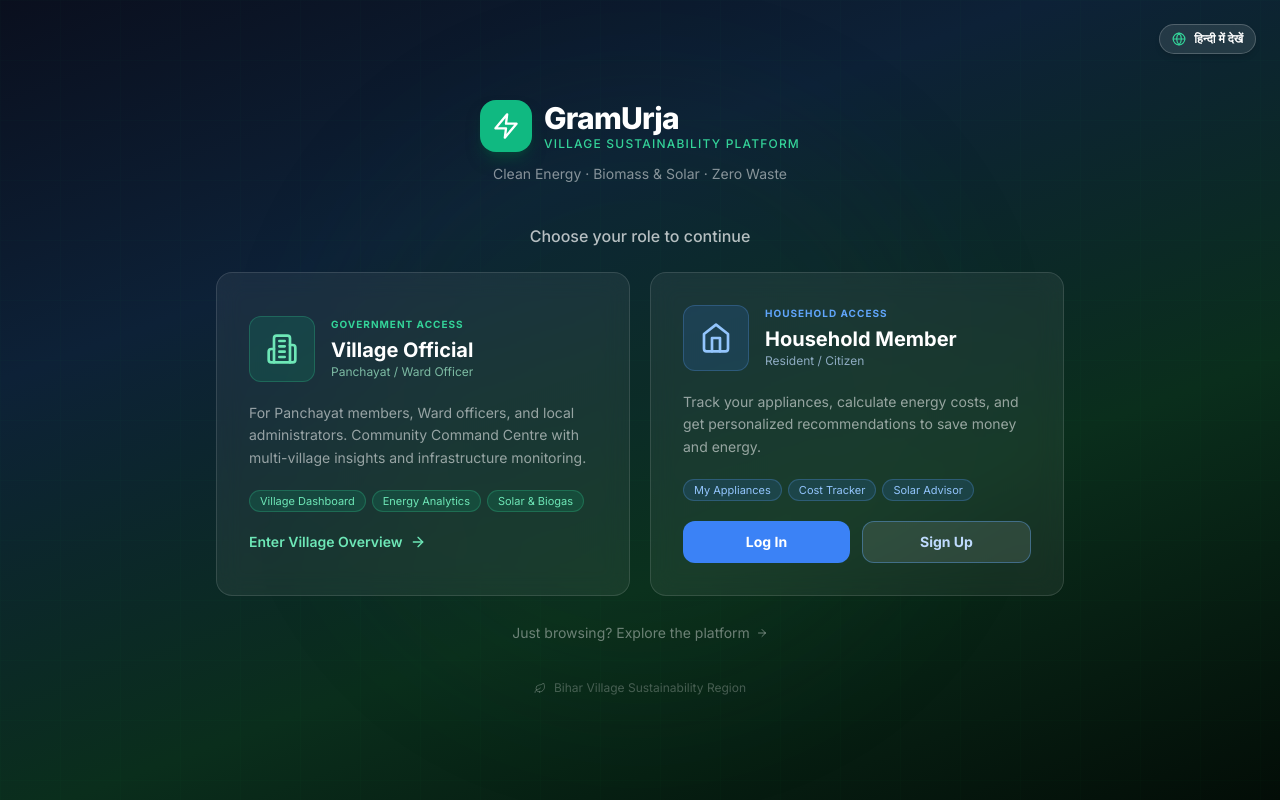
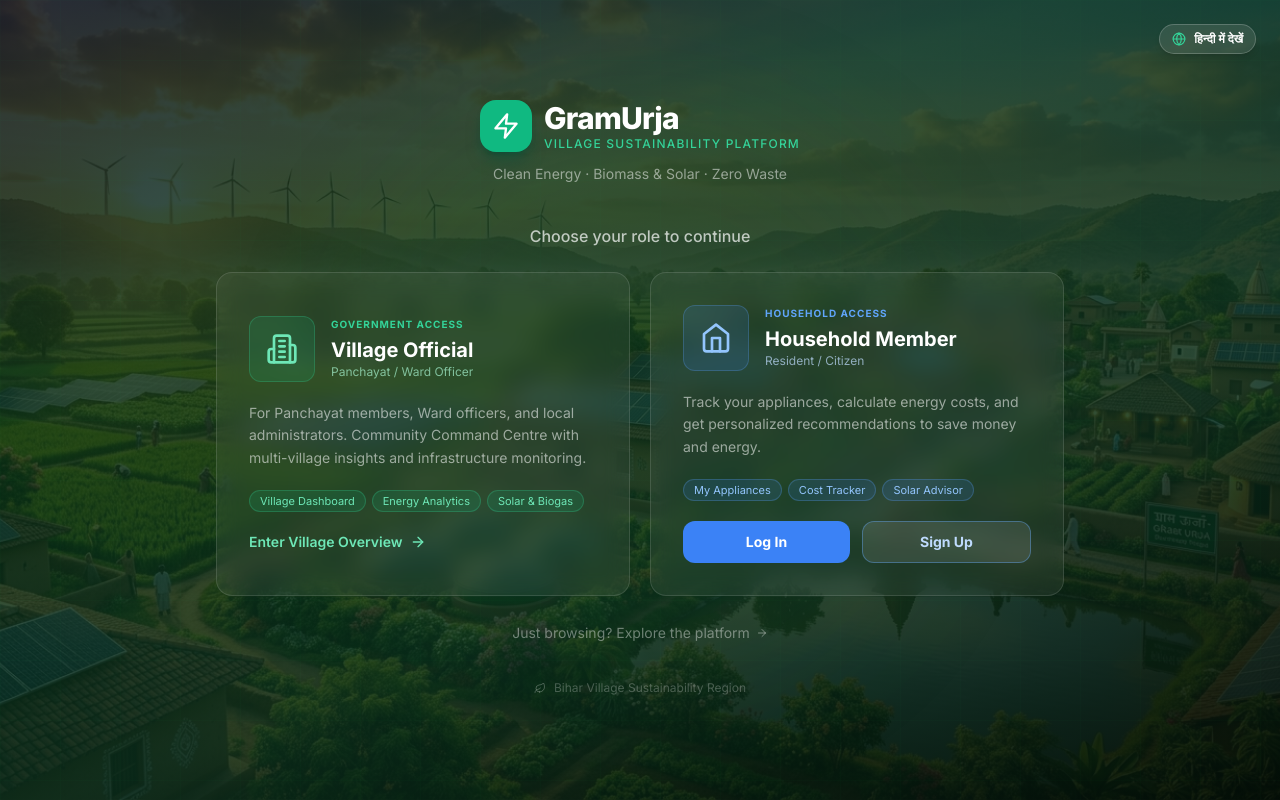
Before and after one commit to rohanjha-rj/Gram-Urja, a React (Vite) app: page / in a window 1280 px wide. Built offline with nearby package versions, Linux system fonts and the light colour scheme; no server answers; the HTML template or start-up script is replaced by a standard one.

Commit message:
login page bg

```diff
--- a/src/pages/LandingPage.tsx
+++ b/src/pages/LandingPage.tsx
@@ -364,16 +364,13 @@ export default function LandingPage() {
     <div className="min-h-screen" style={{ background: 'linear-gradient(180deg,#f0fdf4 0%,#f7fdf9 100%)' }}>
 
       {/* ═══════════════════════════════════════════════════════════════════════
-          HERO + MISSION WITH GENERATED BACKGROUND
+          HERO + MISSION
       ══════════════════════════════════════════════════════════════════════ */}
       <section
         className="relative flex flex-col overflow-hidden"
         style={{
           minHeight: '100vh',
-          backgroundImage: 'linear-gradient(160deg, rgba(3,13,7,0.85) 0%, rgba(5,46,22,0.80) 25%, rgba(20,83,45,0.76) 55%, rgba(13,46,30,0.86) 80%, rgba(2,10,5,0.94) 100%), url("/images/landing_hero_bg.jpg")',
-          backgroundSize: 'cover',
-          backgroundPosition: 'center',
-          backgroundAttachment: 'fixed',
+          background: 'linear-gradient(160deg,#030d07 0%,#052e16 25%,#14532d 55%,#0d2e1e 80%,#020a05 100%)',
         }}
       >
         {/* Grain overlay */}
--- a/src/pages/LoginPage.tsx
+++ b/src/pages/LoginPage.tsx
@@ -54,9 +54,12 @@ export default function LoginPage() {
 
   return (
     <div
-      className="min-h-screen flex flex-col items-center justify-center relative overflow-hidden"
+      className="min-h-screen flex flex-col items-center justify-center relative overflow-hidden py-10"
       style={{
-        background: 'linear-gradient(160deg, #0a0f1e 0%, #0d2137 30%, #0a2e1c 65%, #030d07 100%)',
+        backgroundImage: 'linear-gradient(160deg, rgba(10,15,30,0.85) 0%, rgba(5,46,22,0.80) 30%, rgba(10,46,28,0.84) 65%, rgba(3,13,7,0.92) 100%), url("/images/landing_hero_bg.jpg")',
+        backgroundSize: 'cover',
+        backgroundPosition: 'center',
+        backgroundAttachment: 'fixed',
       }}
     >
       {/* Subtle grid overlay */}
```
